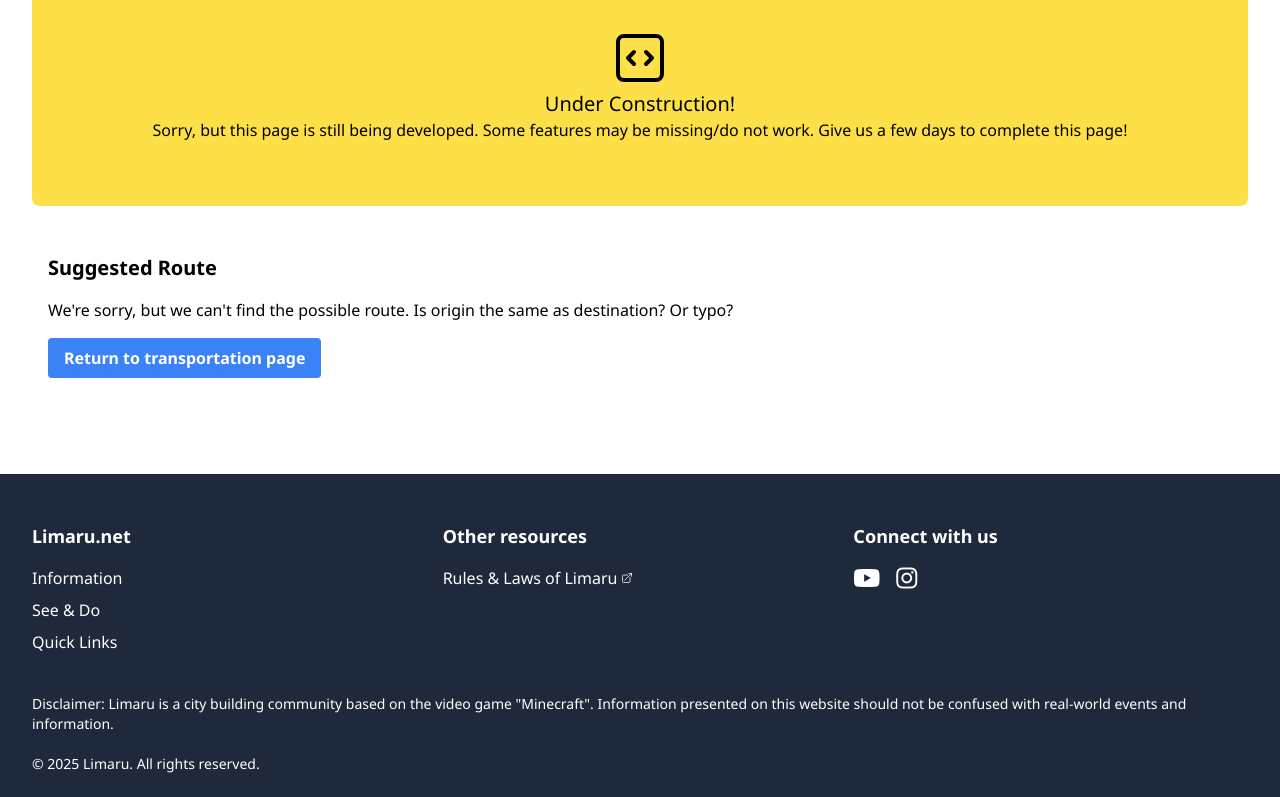
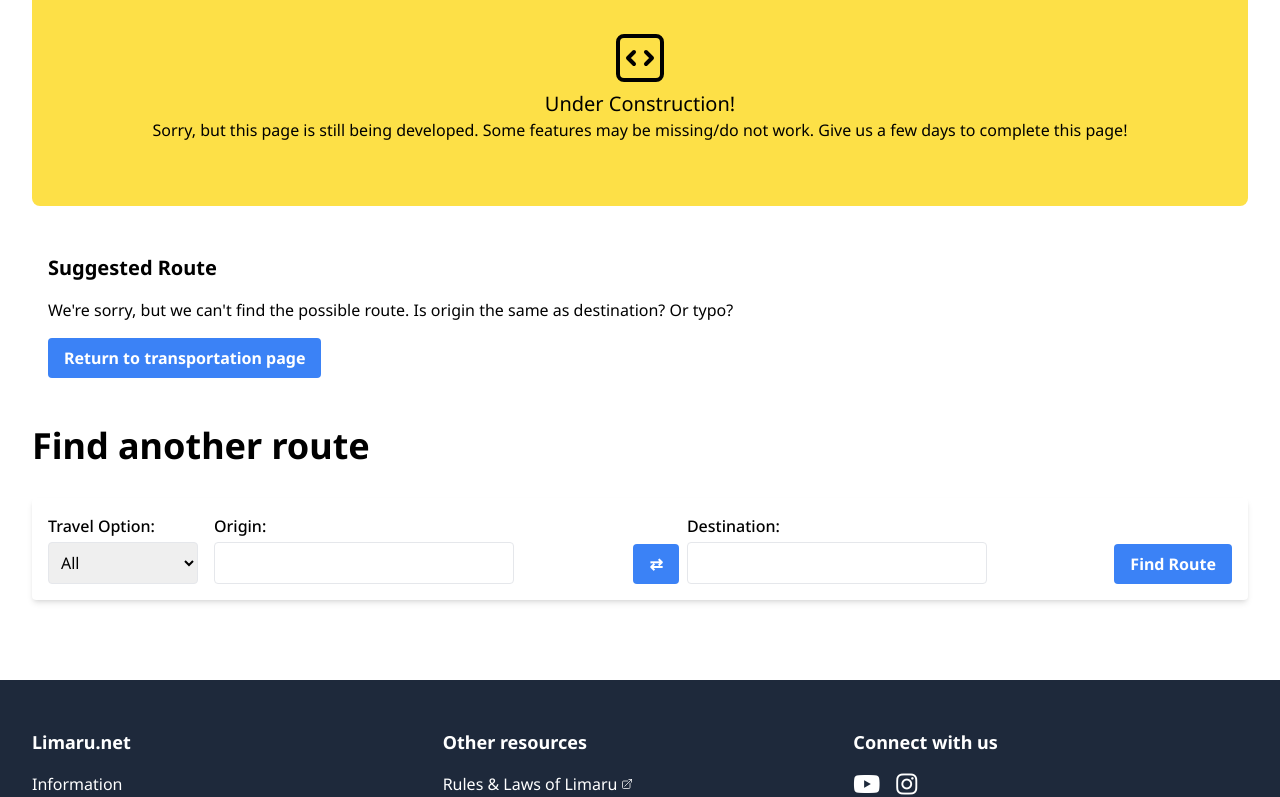
Before and after one commit to Limaru-Minecraft/LimaruSite, a Next.js app: page /route in a window 1280 px wide. Shown: the part 418-1215 px from the top of the page. Built offline with nearby package versions, Linux system fonts and the light colour scheme.

Commit message:
Update route.tsx

```diff
--- a/pages/route.tsx
+++ b/pages/route.tsx
@@ -20,8 +20,13 @@ const Home: React.FC = () => (
             <SectionBox>
                 <UnderConstruction type="page" />
             </SectionBox>
+
             <SectionBox>
                 <Route/>
+            </SectionBox>
+<SectionBox>
+                <Heading level={2}>Find another route</Heading>
+                <Pathfinder />
             </SectionBox>
         </PageLayout>
     </>
```
